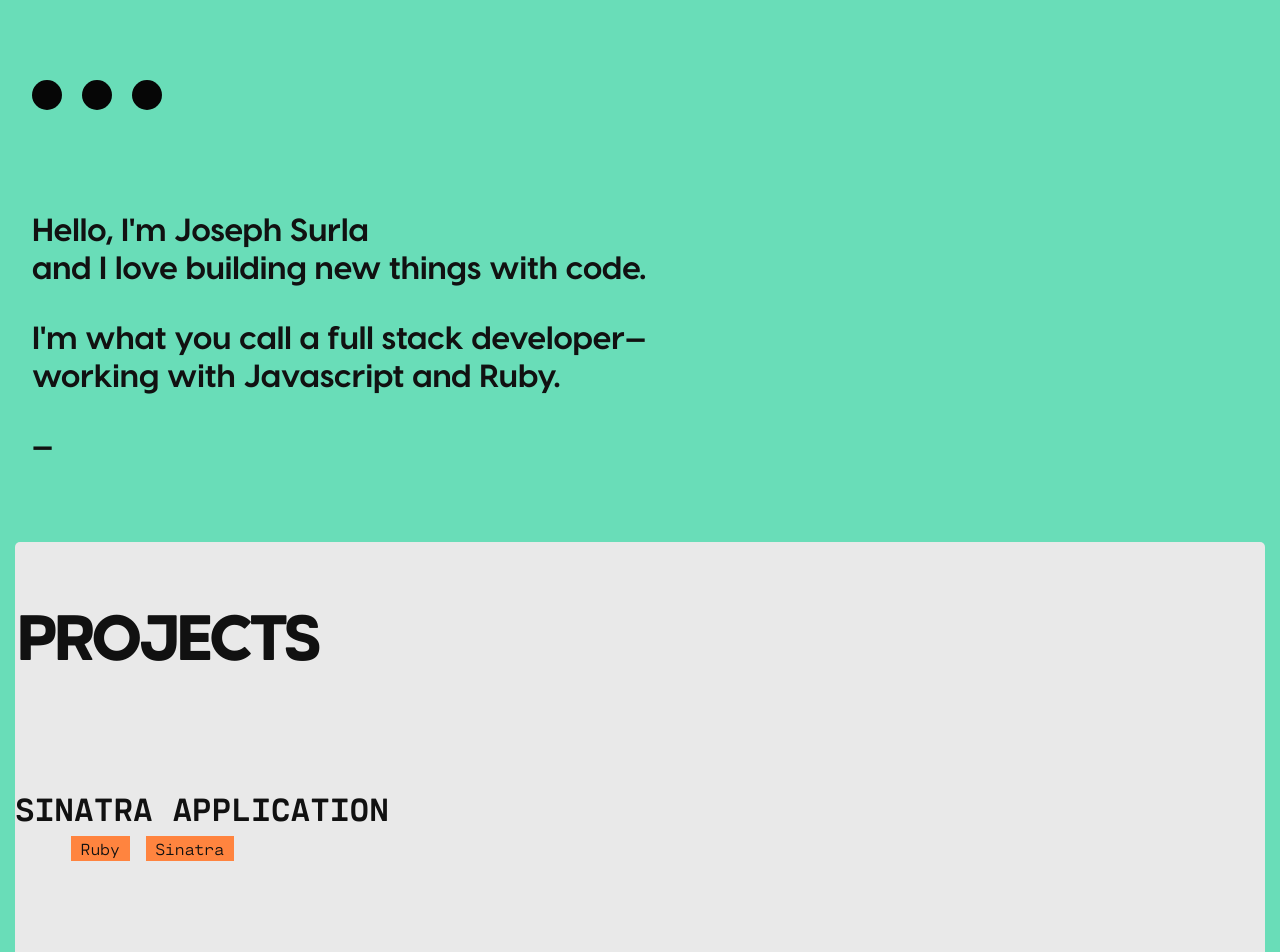
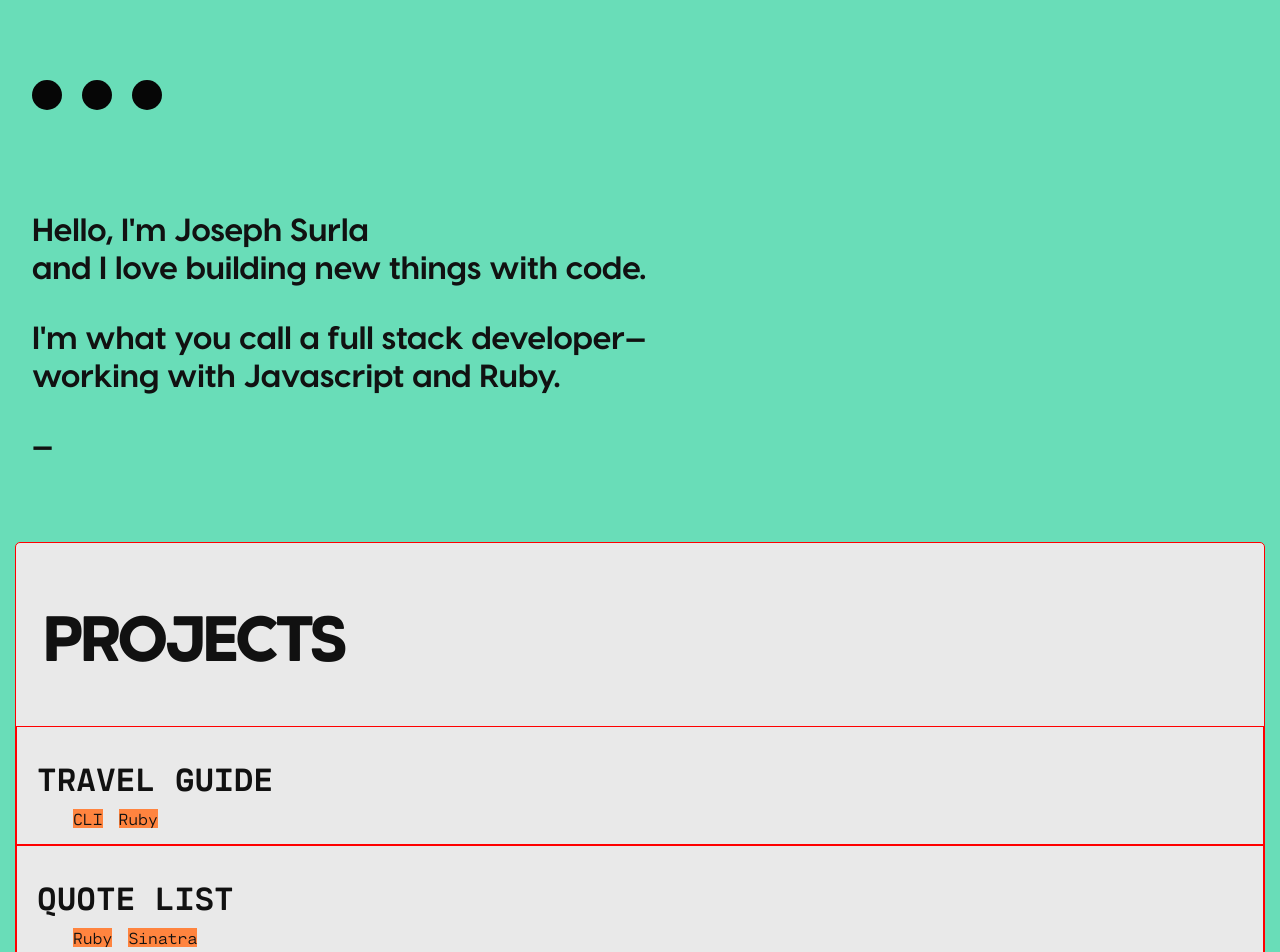
Before and after one commit to surla/surla-react, a React (Create React App) app: page / in a window 1280 px wide. Shown: the top 952 px of the page. Built offline with nearby package versions, Linux system fonts and the light colour scheme.

Commit message:
Create props for Project component

```diff
--- a/src/components/Projects/Project.js
+++ b/src/components/Projects/Project.js
@@ -3,18 +3,16 @@ import styled from "styled-components";
 
 const Wrapper = styled.section`
   font-family: cartographmono-regular;
-  margin-bottom: 0em;
+  border: 1px solid red;
 `;
 
-const ProjectInfo = styled.div`
-  height: 160px;
-`;
+const ProjectInfo = styled.div``;
 
 const ProjectTitle = styled.h3`
   font-family: cartographmono-bold;
+  padding-left: 20px;
   text-transform: uppercase;
   font-size: 2em;
-  padding-top: 1em;
 `;
 
 const List = styled.ul`
@@ -24,21 +22,27 @@ const List = styled.ul`
   > li {
     display: inline;
     margin-left: 1em;
-    padding: 0.2em 0.6em;
     background-color: #ff843f;
   }
 `;
 
-const Project = () => (
-  <Wrapper>
-    <ProjectInfo>
-      <ProjectTitle>Sinatra Application</ProjectTitle>
-      <List>
-        <li>Ruby</li>
-        <li>Sinatra</li>
-      </List>
-    </ProjectInfo>
-  </Wrapper>
-);
+class Project extends React.Component {
+  render() {
+    const { title, technology } = this.props;
+
+    const code = technology.map(tech => {
+      return <li>{tech}</li>;
+    });
+
+    return (
+      <Wrapper>
+        <ProjectInfo>
+          <ProjectTitle>{title}</ProjectTitle>
+          <List>{code}</List>
+        </ProjectInfo>
+      </Wrapper>
+    );
+  }
+}
 
 export default Project;
--- a/src/components/Projects/Projects.js
+++ b/src/components/Projects/Projects.js
@@ -4,10 +4,11 @@ import styled from "styled-components";
 import Project from "./Project";
 
 const Wrapper = styled.section`
+  margin: 15px;
   font-size: 1em;
-  margin: 15px;
   border-radius: 5px;
   background-color: #e9e9e9;
+  border: 1px solid red;
 
   > div {
     display: block;
@@ -17,6 +18,7 @@ const Wrapper = styled.section`
 
 const Title = styled.h2`
   display: inline-block;
+  padding-left: 25px;
   font-family: cartographsans-heavy;
   text-transform: uppercase;
   font-size: 4em;
@@ -26,8 +28,8 @@ const Title = styled.h2`
 const Projects = () => (
   <Wrapper>
     <Title>Projects</Title>
-    <Project />
-    <Project />
+    <Project title={"Travel Guide"} technology={["CLI", "Ruby"]} />
+    <Project title={"Quote List"} technology={["Ruby", "Sinatra"]} />
   </Wrapper>
 );
 
```
